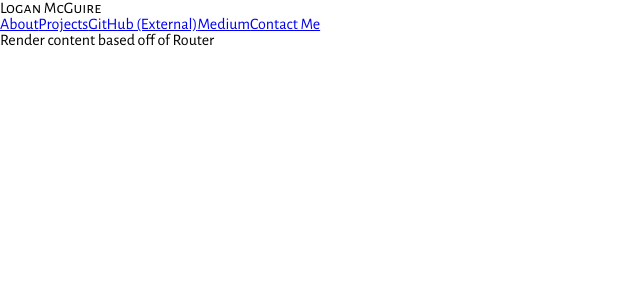
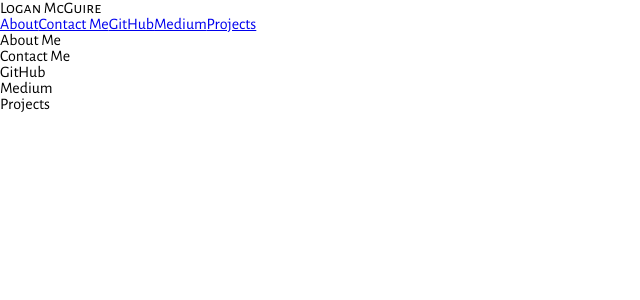
Before and after one commit to Zietieflr/portfolio-website, a React (Create React App) app: page / in a window 1280 px wide. Shown: the top 300 px of the page, without its empty margins (0-640 px from the left). Built offline with nearby package versions, Linux system fonts and the light colour scheme.

Commit message:
Scaffold out page components.

```diff
--- a/src/App.js
+++ b/src/App.js
@@ -1,5 +1,10 @@
 import React from 'react';
 import NavBar from './components/NavBar'
+import About from "./components/About"
+import ContactMe from "./components/ContactMe"
+import GitHub from "./components/GitHub"
+import Medium from "./components/Medium"
+import Projects from "./components/Projects"
 import './App.css';
 
 function App() {
@@ -8,7 +13,12 @@ function App() {
       <h1>Logan McGuire</h1>
       <NavBar/>
       <section>
-        Render content based off of Router
+        {/* Render content based off of Router */}
+        <About />
+        <ContactMe />
+        <GitHub />
+        <Medium />
+        <Projects />
       </section>
     </main>
   );
--- /dev/null
+++ b/src/components/About.js
@@ -0,0 +1,7 @@
+import React from 'react';
+
+export default function About(){
+  return(
+    <h3>About Me</h3>
+  )
+}
--- /dev/null
+++ b/src/components/ContactMe.js
@@ -0,0 +1,7 @@
+import React from 'react';
+
+export default function ContactMe(){
+  return(
+    <h3>Contact Me</h3>
+  )
+}
--- /dev/null
+++ b/src/components/GitHub.js
@@ -0,0 +1,7 @@
+import React from 'react';
+
+export default function GitHub(){
+  return(
+    <h3>GitHub</h3>
+  )
+}
--- /dev/null
+++ b/src/components/Medium.js
@@ -0,0 +1,7 @@
+import React from 'react';
+
+export default function Medium(){
+  return(
+    <h3>Medium</h3>
+  )
+}
--- a/src/components/NavBar.js
+++ b/src/components/NavBar.js
@@ -4,10 +4,10 @@ export default function NavBar() {
   return(
     <nav>
         <a href="/about">About</a>
+        <a href="/contact">Contact Me</a>
+        <a href="/github">GitHub</a>
+        <a href="/medium">Medium</a>
         <a href="/projects">Projects</a>
-        <a href="https://github.com/Zietieflr">GitHub (External)</a>
-        <a href="/medium">Medium</a>
-        <a href="/contact">Contact Me</a>
     </nav>
   )
 }
--- /dev/null
+++ b/src/components/Projects.js
@@ -0,0 +1,7 @@
+import React from 'react';
+
+export default function Projects(){
+  return(
+    <h3>Projects</h3>
+  )
+}
```
